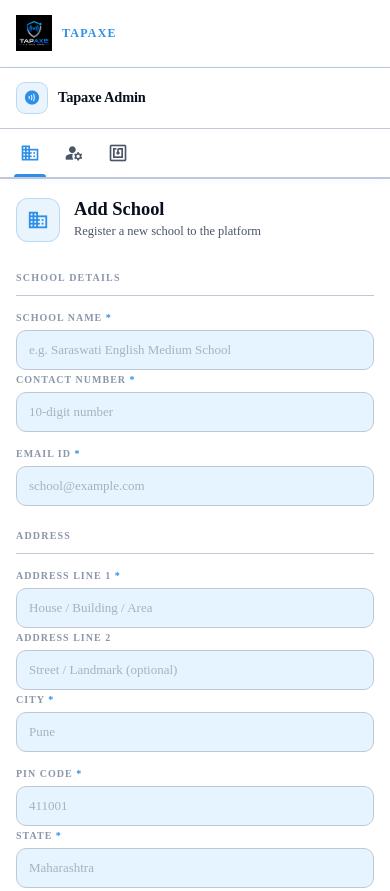
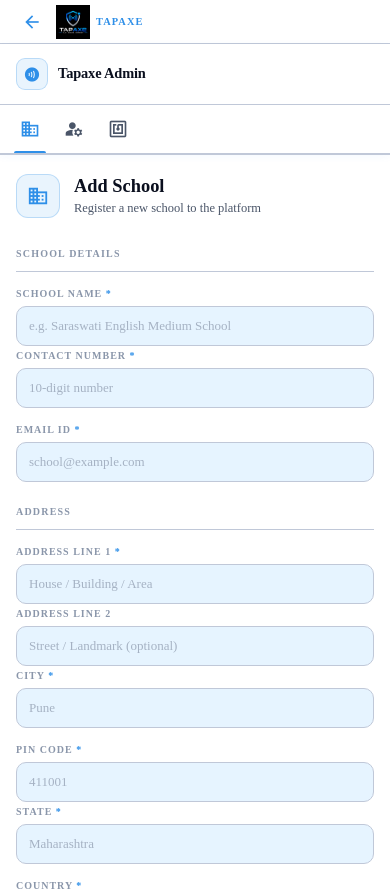
Before and after one commit to BasawarajBiradar/digital_details_frontend_techJagannath, an Angular app: page /tapaxe-admin-dashboard in a window 390 px wide. Shown: the top 891 px of the page. Built offline with nearby package versions, Linux system fonts and the light colour scheme.

Commit message:
fixed header code

```diff
--- a/src/app/app.html
+++ b/src/app/app.html
@@ -1,2 +1,2 @@
-<app-navbar />
+<app-header/>
 <router-outlet />
--- a/src/app/features/student/student-attendance-details/student-attendance-details.html
+++ b/src/app/features/student/student-attendance-details/student-attendance-details.html
@@ -1,11 +1,4 @@
 <main class="attendance-page">
-  <header class="attendance-page__header">
-    <button class="attendance-page__back" type="button" (click)="goBack()">
-      <mat-icon aria-hidden="true">arrow_back</mat-icon>
-      Dashboard
-    </button>
-    <h1>Attendance Details</h1>
-  </header>
 
   @if (showFilters()) {
     <section class="attendance-page__filters surface-card" aria-labelledby="attendance-filter-title">
@@ -28,6 +21,7 @@
     </section>
   }
 
+  <div class="attendance-page__table-wrapper">
     <app-data-table
       title="Attendance Records"
       [columns]="tableColumns"
@@ -35,11 +29,6 @@
       [loading]="isLoading()"
       [headerAction]="null"
       [action]="null" />
+  </div>
 
-  @if (hasError()) {
-    <p class="attendance-page__error" role="alert">
-      <mat-icon aria-hidden="true">error_outline</mat-icon>
-      Could not load attendance records. Please try again.
-    </p>
-  }
 </main>
--- /dev/null
+++ b/src/app/shared/components/header/header.html
@@ -0,0 +1,22 @@
+<header class="header">
+  <div class="header__leading">
+    @if (showBackButton()) {
+      <button
+        type="button"
+        class="header__back"
+        aria-label="Go back"
+        (click)="goBack()">
+        <mat-icon aria-hidden="true">arrow_back</mat-icon>
+      </button>
+    }
+
+    <a class="header__logo" routerLink="/" aria-label="Go to home">
+      <img class="header__logo-icon" ngSrc="TAPAXE_logo.svg" width="40" height="40" alt="Tapaxe" />
+      <span class="header__logo-name">TAPAXE</span>
+    </a>
+  </div>
+
+  @if (title()) {
+    <h1 class="header__title">{{ title() }}</h1>
+  }
+</header>
--- /dev/null
+++ b/src/app/shared/components/header/header.scss
@@ -0,0 +1,136 @@
+@use '../../../../styles/variables' as *;
+
+:host {
+  display: block;
+}
+
+.header {
+  position: relative;
+  display: flex;
+  align-items: center;
+  justify-content: center;
+  min-height: 48px;
+  padding: 4px clamp(16px, 4vw, 32px);
+  border-bottom: 1px solid var(--color-border);
+  background: var(--color-background);
+}
+
+.header__leading {
+  position: absolute;
+  left: clamp(16px, 4vw, 32px);
+  display: inline-flex;
+  align-items: center;
+  gap: 12px;
+  min-width: 0;
+}
+
+.header__back {
+  display: inline-flex;
+  align-items: center;
+  justify-content: center;
+  flex-shrink: 0;
+  width: 36px;
+  height: 36px;
+  padding: 0;
+  border: none;
+  border-radius: $radius-md;
+  background: transparent;
+  color: var(--color-primary);
+  cursor: pointer;
+
+  mat-icon {
+    width: 22px;
+    height: 22px;
+    font-size: 22px;
+  }
+
+  &:hover {
+    background: var(--color-surface);
+  }
+
+  &:focus-visible {
+    outline: 2px solid var(--color-primary);
+    outline-offset: 2px;
+  }
+}
+
+.header__logo {
+  display: inline-flex;
+  align-items: center;
+  gap: 8px;
+  color: var(--color-primary);
+  text-decoration: none;
+  outline-offset: 4px;
+}
+
+.header__logo-icon {
+  width: 40px;
+  height: 40px;
+  flex-shrink: 0;
+}
+
+.header__logo-name {
+  font-size: var(--font-sm);
+  font-weight: 800;
+  letter-spacing: 0.1em;
+}
+
+.header__title {
+  max-width: 50%;
+  margin: 0;
+  overflow: hidden;
+  color: var(--color-primary-dark);
+  font-size: var(--font-md);
+  font-weight: var(--font-weight-bold);
+  line-height: var(--line-height-tight);
+  text-align: center;
+  text-overflow: ellipsis;
+  white-space: nowrap;
+}
+
+@media (max-width: 640px) {
+  .header {
+    min-height: 44px;
+  }
+
+  .header__leading {
+    gap: 8px;
+  }
+
+  .header__back {
+    width: 32px;
+    height: 32px;
+
+    mat-icon {
+      width: 20px;
+      height: 20px;
+      font-size: 20px;
+    }
+  }
+
+  .header__logo {
+    gap: 6px;
+  }
+
+  .header__logo-icon {
+    width: 34px;
+    height: 34px;
+  }
+
+  .header__logo-name {
+    font-size: var(--font-xs);
+  }
+
+  .header__title {
+    max-width: 48%;
+    font-size: var(--font-sm);
+  }
+}
+
+// Very small screens: logo name takes too much space alongside a back
+// button and title — hide the wordmark, keep the icon
+@media (max-width: 360px) {
+  .header__logo-name {
+    display: none;
+  }
+}
--- /dev/null
+++ b/src/app/shared/components/header/header.ts
@@ -0,0 +1,22 @@
+import { Location, NgOptimizedImage } from '@angular/common';
+import { ChangeDetectionStrategy, Component, inject, input } from '@angular/core';
+import { MatIconModule } from '@angular/material/icon';
+import { RouterLink } from '@angular/router';
+
+@Component({
+  selector: 'app-header',
+  imports: [NgOptimizedImage, RouterLink, MatIconModule],
+  templateUrl: './header.html',
+  styleUrl: './header.scss',
+  changeDetection: ChangeDetectionStrategy.OnPush,
+})
+export class HeaderComponent {
+  private readonly location = inject(Location);
+
+  readonly title = input('');
+  readonly showBackButton = input(true);
+
+  goBack(): void {
+    this.location.back();
+  }
+}
--- a/src/app/shared/components/navbar/navbar.html
+++ b/src/app/shared/components/navbar/navbar.html
@@ -1,62 +1,9 @@
 <nav class="navbar" aria-label="Primary navigation">
-  @if (showBack()) {
-    <button
-      class="navbar__back"
-      mat-icon-button
-      type="button"
-      aria-label="Go back"
-      title="Go back"
-      (click)="navigateBack()">
-      <mat-icon aria-hidden="true">arrow_back</mat-icon>
-    </button>
-  }
+  <button class="navbar__back" mat-icon-button type="button" aria-label="Go back" title="Go back" (click)="navigateBack()">
+    <mat-icon aria-hidden="true">arrow_back</mat-icon>
+  </button>
 
-  <div class="navbar__brand">
-    <a class="navbar__logo" routerLink="/" (click)="closeMenu()">
-      <img class="navbar__logo-icon" ngSrc="TAPAXE_logo.svg" width="48" height="48" alt="Tapaxe" />
-      <div class="navbar__logo-text">
-        <span class="navbar__logo-main">TAPAXE</span>
-      </div>
-    </a>
+  <div class="navbar__filters">
+    <ng-content select="[navbar-filters]" />
   </div>
-
-  @if (items().length > 0) {
-    <button
-      class="navbar__menu-toggle"
-      mat-icon-button
-      type="button"
-      [attr.aria-expanded]="menuOpen()"
-      aria-controls="primary-navigation"
-      aria-label="Toggle navigation"
-      (click)="toggleMenu()">
-      <mat-icon aria-hidden="true">{{ menuOpen() ? 'close' : 'menu' }}</mat-icon>
-    </button>
-
-    <div id="primary-navigation" class="navbar__content" [class.navbar__content--open]="menuOpen()">
-      <div class="navbar__links">
-        @for (item of items(); track item.label) {
-          @if (item.visible !== false) {
-            <a
-              class="navbar__link"
-              [routerLink]="item.route"
-              routerLinkActive="navbar__link--active"
-              [routerLinkActiveOptions]="{ exact: item.exact === true }"
-              (click)="closeMenu()">
-              @if (item.icon) {
-                <mat-icon aria-hidden="true">{{ item.icon }}</mat-icon>
-              }
-              <span>{{ item.label }}</span>
-            </a>
-          }
-        }
-      </div>
-      <div class="navbar__actions">
-        <ng-content select="[navbar-actions]" />
-      </div>
-    </div>
-  } @else {
-    <div class="navbar__actions">
-      <ng-content select="[navbar-actions]" />
-    </div>
-  }
 </nav>
--- a/src/app/shared/components/navbar/navbar.scss
+++ b/src/app/shared/components/navbar/navbar.scss
@@ -10,14 +10,17 @@
   border-bottom: 1px solid var(--color-border);
   position: relative;
 
-  &__brand {
-    display: flex;
+  &__back {
+    display: inline-flex;
     align-items: center;
-  }
-
-  &__back {
+    justify-content: center;
     flex-shrink: 0;
-    margin-right: $spacing-sm;
+    width: 32px;
+    height: 32px;
+    padding: 0;
+    border: 1px solid var(--color-primary);
+    border-radius: $radius-md;
+    background: var(--color-surface);
     color: var(--color-primary);
     transition: background-color 0.15s ease, transform 0.15s ease;
 
@@ -33,126 +36,13 @@
     }
   }
 
-  &__logo {
+  &__filters {
     display: flex;
     align-items: center;
-    gap: 10px;
-    text-decoration: none;
-    color: inherit;
-    outline-offset: 4px;
+    margin-left: auto;
   }
 
-&__logo-icon {
-  width: clamp(36px, 5vw, 48px);
-  height: clamp(36px, 5vw, 48px);
-  flex-shrink: 0;
-  transition: transform 0.25s ease;
-
-  .navbar__logo:hover & {
-    transform: rotate(-6deg) scale(1.08);
+  @media (max-width: 640px) {
+    padding-inline: 16px;
   }
 }
-
-  &__logo-text {
-    display: flex;
-    flex-direction: column;
-    line-height: 1;
-    gap: 1px;
-  }
-
-&__logo-main {
-  font-size: var(--font-sm);
-  font-weight: 800;
-  letter-spacing: 0.1em;
-  color: var(--color-primary);
-}
-
-  &__content,
-  &__links,
-  &__actions {
-    display: flex;
-    align-items: center;
-  }
-
-  &__content {
-    gap: 24px;
-  }
-
-  &__links {
-    gap: 4px;
-  }
-
-  &__link {
-    display: inline-flex;
-    align-items: center;
-    gap: 6px;
-    min-height: 36px;
-    padding: 0 12px;
-    border-radius: 8px;
-    color: var(--color-text-muted);
-    font-size: var(--font-sm);
-    font-weight: 600;
-    text-decoration: none;
-    transition: background-color 0.15s ease, color 0.15s ease;
-
-    &:hover,
-    &:focus-visible,
-    &--active {
-      background: var(--color-surface-inset);
-      color: var(--color-primary-dark);
-    }
-
-    mat-icon {
-      width: 18px;
-      height: 18px;
-      font-size: 18px;
-    }
-  }
-
-  &__menu-toggle {
-    display: none;
-    color: var(--color-primary);
-  }
-
-  &__actions:empty {
-    display: none;
-  }
-
-  @media (max-width: 720px) {
-    &__menu-toggle {
-      display: inline-flex;
-      margin-left: auto;
-    }
-
-    &__content {
-      position: absolute;
-      z-index: 10;
-      top: 100%;
-      right: 16px;
-      left: 16px;
-      display: none;
-      align-items: stretch;
-      flex-direction: column;
-      gap: $spacing-sm;
-      padding: $spacing-sm;
-      border: 1px solid var(--color-border);
-      border-radius: $radius-md;
-      background: var(--color-surface);
-      box-shadow: 0 8px 24px var(--color-shadow-lg);
-
-      &--open {
-        display: flex;
-      }
-    }
-
-    &__links,
-    &__actions {
-      align-items: stretch;
-      flex-direction: column;
-    }
-
-    &__link {
-      justify-content: flex-start;
-    }
-  }
-}
--- a/src/app/shared/components/navbar/navbar.ts
+++ b/src/app/shared/components/navbar/navbar.ts
@@ -1,29 +1,17 @@
-import { NgOptimizedImage } from '@angular/common';
-import { Component, input, signal } from '@angular/core';
+import { Component, input } from '@angular/core';
 import { MatIconModule } from '@angular/material/icon';
 import { MatButtonModule } from '@angular/material/button';
-import { Router, RouterLink, RouterLinkActive } from '@angular/router';
 import { Location } from '@angular/common';
-
-export interface NavbarItem {
-  label: string;
-  route: string | readonly string[];
-  icon?: string;
-  exact?: boolean;
-  visible?: boolean;
-}
+import { Router } from '@angular/router';
 
 @Component({
   selector: 'app-navbar',
-  imports: [MatButtonModule, MatIconModule, NgOptimizedImage, RouterLink, RouterLinkActive],
+  imports: [MatButtonModule, MatIconModule],
   templateUrl: './navbar.html',
   styleUrl: './navbar.scss'
 })
 export class NavbarComponent {
-  readonly showBack = input(false);
-  readonly backFallback = input<string | readonly string[]>('/');
-  readonly items = input<readonly NavbarItem[]>([]);
-  readonly menuOpen = signal(false);
+  readonly backFallback = input('/login');
 
   constructor(
     private readonly location: Location,
@@ -36,16 +24,6 @@ export class NavbarComponent {
       return;
     }
 
-    this.router.navigate(Array.isArray(this.backFallback())
-      ? this.backFallback() as string[]
-      : [this.backFallback() as string]);
-  }
-
-  toggleMenu(): void {
-    this.menuOpen.update((isOpen) => !isOpen);
-  }
-
-  closeMenu(): void {
-    this.menuOpen.set(false);
+    this.router.navigateByUrl(this.backFallback());
   }
 }
```
Also changed, not shown: src/app/app.ts (+6 -3 lines), src/app/features/student/student-attendance-details/student-attendance-details.scss (+64 -1 lines). Lines whose indentation alone changed are shown as unchanged.
